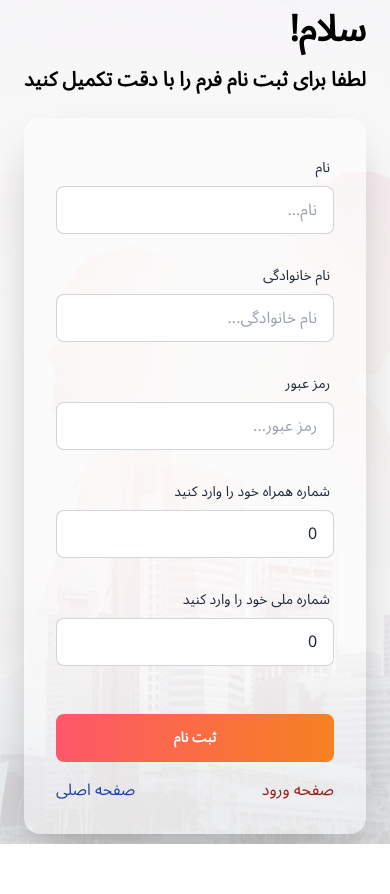
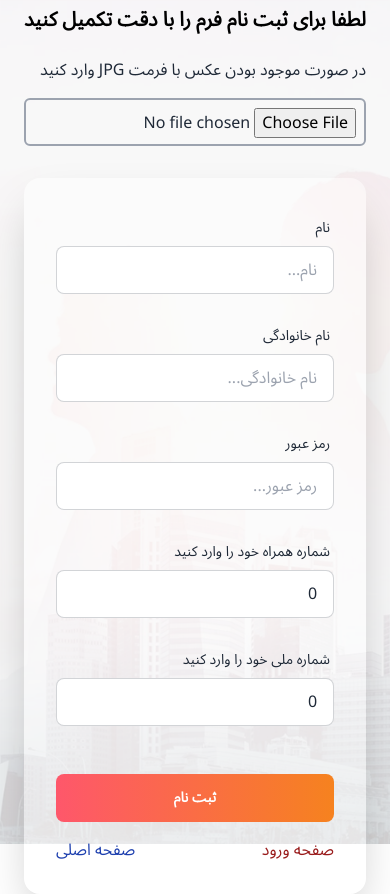
Before and after one commit to Mansour-VN/DianHamrah, a Next.js app: page /Register in a window 390 px wide. Before the commit the page ends 844 px from the top, so only its background shows below. Built offline with nearby package versions, Linux system fonts and the light colour scheme.

Commit message:
feat: add formData in Register and change value for phoneNumber in login

```diff
--- a/src/module/Login/index.tsx
+++ b/src/module/Login/index.tsx
@@ -73,7 +73,7 @@ const Login = () => {
               const { phoneNumber, password } = values;
               sendDataUserLogin({
                 password,
-                phoneNumber: `0${phoneNumber}`,
+                phoneNumber: `${phoneNumber}`,
               })
                 .then((res) => {
                   cookies.set("token", res.data);
--- a/src/module/Register/index.tsx
+++ b/src/module/Register/index.tsx
@@ -84,6 +84,16 @@ const RegisterPage = () => {
           </div>
 
           {/* start form */}
+          <div className="flex flex-col gap-4 ">
+          <label>در صورت موجود بودن عکس  با فرمت JPG  وارد کنید</label>
+               <div className="overflow-hidden relative w-full h-12 mb-4 border-2 border-gray-400 p-2 rounded-md ">
+              <input
+                className="cursor-pointer absolute block  w-full h-12  pin-r pin-t"
+                type="file"
+                name="pathImage"
+                id="file-type"
+              />
+            </div>
 
           <Formik
             initialValues={initialValues}
@@ -97,13 +107,16 @@ const RegisterPage = () => {
                 lastName,
                 nationalCode,
               } = values;
-              sendDataUserRegister({
-                firstName,
-                lastName,
-                password,
-                phoneNumber: `0${phoneNumber}`,
-                nationalCode: `${nationalCode}`,
-              })
+               //@ts-ignore
+              const file = document.getElementById("file-type").files[0];
+              const formData = new FormData();
+              formData.append("file", file);
+              formData.append("firstName", firstName);
+              formData.append("lastName", lastName);
+              formData.append("password", `${password}`);
+              formData.append("nationalCode", `${nationalCode}`);
+              formData.append("phoneNumber", `${phoneNumber}`);
+              sendDataUserRegister(formData)
                 .then((res) => {
                   // cookies.set("token", res.data);
                   notify();
@@ -113,7 +126,7 @@ const RegisterPage = () => {
             }}
           >
             {({ errors, touched, handleChange, handleBlur }) => (
-              <Form className=" flex  flex-col items-center md:w-1/2 justify-center ">
+              <Form className=" flex   flex-col items-center md:w-full justify-center ">
                 <div className="hero">
                   <div className="hero-content p-0 flex-col lg:flex-row-reverse w-full">
                     <div className="card flex-shrink-0 w-full  shadow-2xl bg-base-100 bg-opacity-40">
@@ -246,6 +259,7 @@ const RegisterPage = () => {
               </Form>
             )}
           </Formik>
+          </div>
           {/* end Form */}
         </div>
       </div>
```
